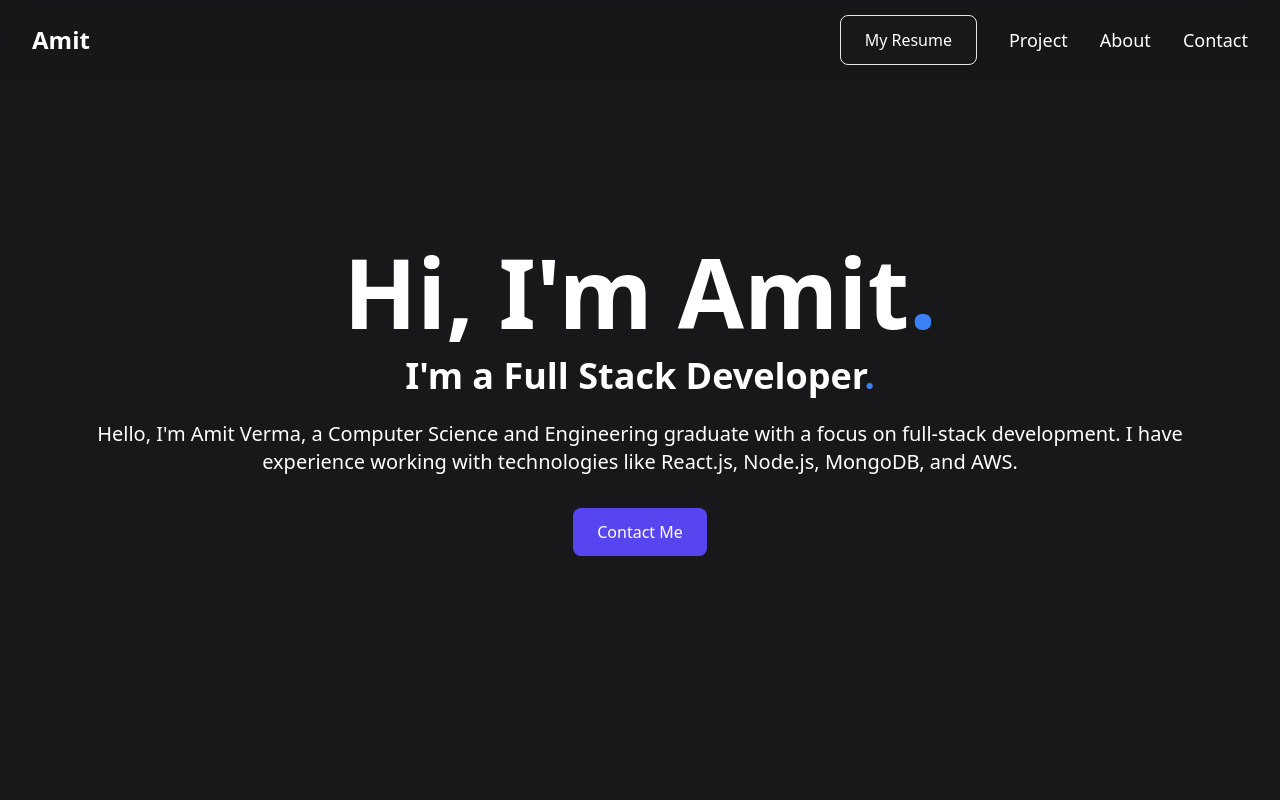
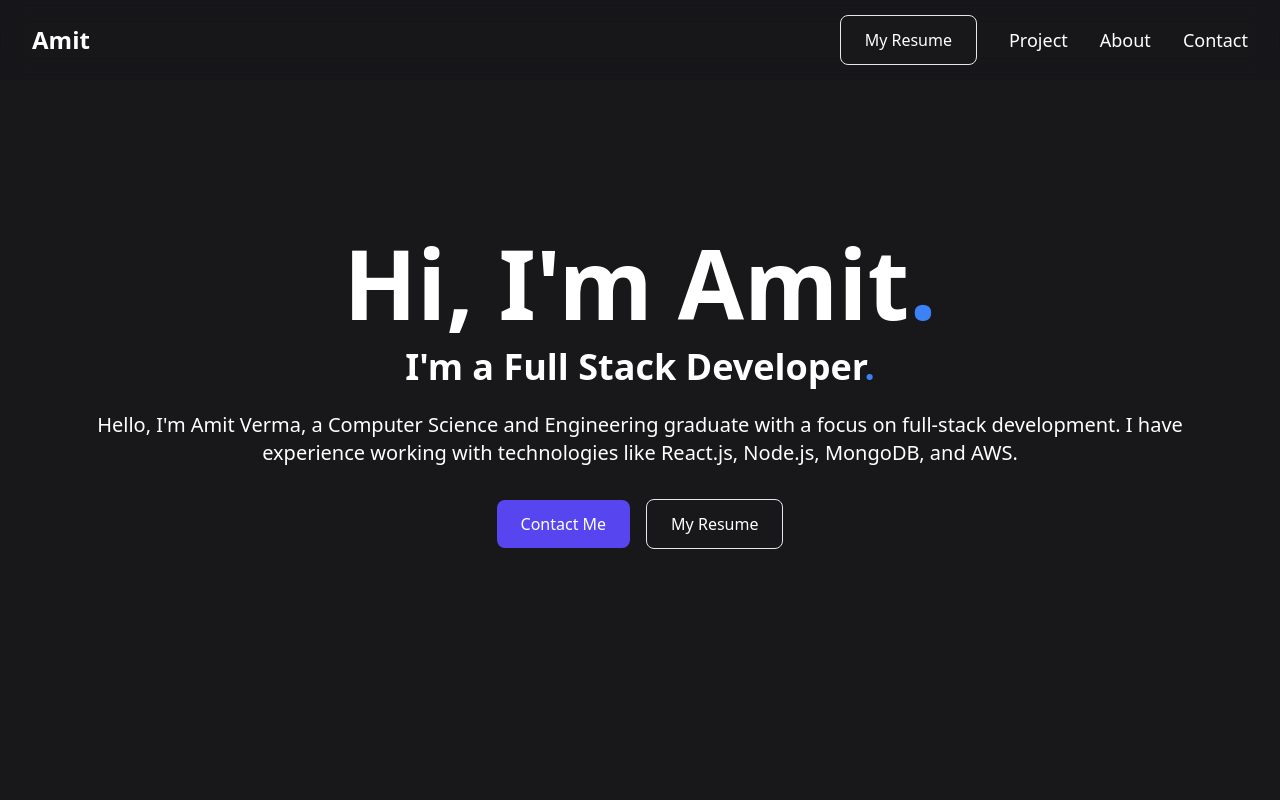
Before and after one commit to amitver01/portfolioAMit, a React (Vite) app: page / in a window 1280 px wide. Shown: the top 800 px of the page. Built offline with nearby package versions, Linux system fonts and the light colour scheme.

Commit message:
update link and button

```diff
--- a/src/components/Navbar/NavBar.jsx
+++ b/src/components/Navbar/NavBar.jsx
@@ -75,7 +75,7 @@ function NavBar() {
             padding="py-2 px-4 md:py-3 md:px-6"
             borderRadius="rounded-lg"
             borderColor="border-white-200"
-            link="https://drive.google.com/file/d/1-jLfzWucDbPt4oi1Smk5VyxqXsj6kjxp/view?usp=drivesdk"
+            link="https://drive.google.com/file/d/1-w9CX5DrpIqfBUhALiYQrhhl8KQeakfi/view"
           />
         </div>
       </div>
--- a/src/pages/Landing.jsx
+++ b/src/pages/Landing.jsx
@@ -4,7 +4,7 @@ import Button from '../components/Button';
 function Landing() {
   return (
     <div className="w-full h-screen bg-zinc-900 flex flex-col justify-center items-center text-center px-4 md:px-8 lg:px-16">
-      <div className="text-white">
+      <div className="text-white gap-5">
         <h1 className="text-5xl sm:text-4xl md:text-5xl lg:text-8xl leading-tight font-semibold mb-4">
           Hi, I'm Amit<span className="text-blue-500">.</span>
         </h1>
@@ -14,6 +14,7 @@ function Landing() {
         <p className="text-sm sm:text-base md:text-lg lg:text-xl leading-relaxed mb-8">
           Hello, I'm Amit Verma, a Computer Science and Engineering graduate with a focus on full-stack development. I have experience working with technologies like React.js, Node.js, MongoDB, and AWS.
         </p>
+        <div className="flex flex-col sm:flex-row justify-center items-center gap-4 m-4">
           <Button
             text="Contact Me"
             bgColor="bg-custom-blue"
@@ -23,6 +24,17 @@ function Landing() {
             borderRadius="rounded-lg"
             onClick={() => document.getElementById('contact').scrollIntoView({ behavior: 'smooth' })}
           />
+          <Button
+            text="My Resume"
+            bgColor="bg-zinc-900"
+            hoverColor="hover:bg-custom-blue-hover"
+            textColor="text-white"
+            padding="py-2 px-4 md:py-3 md:px-6"
+            borderRadius="rounded-lg"
+            borderColor="border-white-200"
+            link="https://drive.google.com/file/d/1-w9CX5DrpIqfBUhALiYQrhhl8KQeakfi/view"
+          />
+        </div>
       </div>
     </div>
   );
```
Lines whose indentation alone changed are shown as unchanged.
